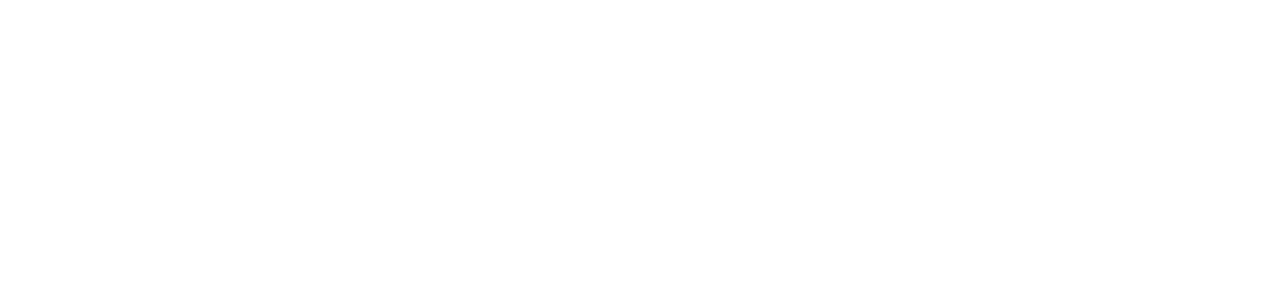
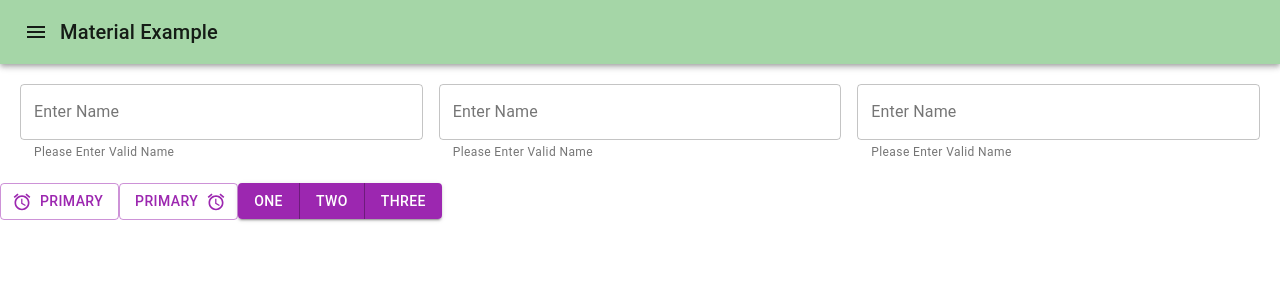
Before and after one commit to AshishGz/react-class-1, a React (Create React App) app: page /mui in a window 1280 px wide. Shown: the top 300 px of the page. Built offline with nearby package versions, Linux system fonts and the light colour scheme.

Commit message:
material UI

```diff
--- a/src/App.js
+++ b/src/App.js
@@ -1,13 +1,16 @@
 import React, {Component} from 'react';
 import './App.css';
 import Routes from "./routes";
-
+import {theme} from "./theme";
+import {ThemeProvider} from '@material-ui/core/styles';
 export default class App extends Component {
 
     render() {
         return (
             <div>
+                <ThemeProvider theme={theme}>
                 <Routes/>
+                </ThemeProvider>
             </div>
         );
     }
--- /dev/null
+++ b/src/material-example/form-example.js
@@ -0,0 +1,48 @@
+import React, {Component} from 'react';
+import TextField from "@material-ui/core/TextField/TextField";
+import "./materil-css.css";
+import Grid from "@material-ui/core/Grid/Grid";
+
+class FormExample extends Component {
+    constructor(props) {
+        super(props);
+        this.state={
+            name:""
+        }
+    }
+    handleChange=(event)=>{
+        this.setState({
+            [event.target.id]:event.target.value
+        })
+    };
+
+
+    render() {
+        return (
+            <div>
+
+                        <Grid container  spacing={2}>
+                            {[0, 1, 2].map((value) => (
+                                <Grid key={value} item xs="6" sm="4">
+                                    <TextField
+                                        id="name"
+                                        label="Enter Name"
+                                        variant="outlined"
+                                        color="secondary"
+                                        value={this.state.name}
+                                        placeholder="Enter Name"
+                                        helperText="Please Enter Valid Name"
+                                        error={false}
+                                        disabled={false}
+                                        onChange={this.handleChange}
+                                        fullWidth={true}
+                                    />
+                                </Grid>
+                            ))}
+                        </Grid>
+            </div>
+        );
+    }
+}
+
+export default FormExample;
--- /dev/null
+++ b/src/material-example/header.js
@@ -0,0 +1,69 @@
+import React, {Component} from 'react';
+import { makeStyles } from '@material-ui/core/styles';
+import AppBar from '@material-ui/core/AppBar';
+import Toolbar from '@material-ui/core/Toolbar';
+import Typography from '@material-ui/core/Typography';
+import Button from '@material-ui/core/Button';
+import IconButton from '@material-ui/core/IconButton';
+import MenuIcon from '@material-ui/icons/Menu';
+import Drawer from "@material-ui/core/Drawer/Drawer";
+import List from "@material-ui/core/List/List";
+import Divider from "@material-ui/core/Divider/Divider";
+import ListItem from "@material-ui/core/ListItem/ListItem";
+import ListItemIcon from "@material-ui/core/ListItemIcon/ListItemIcon";
+import ListItemText from "@material-ui/core/ListItemText/ListItemText";
+import InboxIcon from '@material-ui/icons/MoveToInbox';
+import MailIcon from '@material-ui/icons/Mail';
+class Header extends Component {
+    constructor(props){
+        super(props);
+        this.state={
+            openDrawer:false
+        }
+    }
+    render() {
+
+
+        return (
+            <div>
+                <AppBar position="static">
+                    <Toolbar>
+                        <IconButton
+                            onClick={()=>this.setState({openDrawer:true})}
+                            edge="start" color="inherit" aria-label="menu">
+                            <MenuIcon />
+                        </IconButton>
+                        <Typography variant="h6">
+                            Material Example
+                        </Typography>
+                    </Toolbar>
+                </AppBar>
+                <Drawer anchor="left"
+                        open={this.state.openDrawer}
+                onClose={()=>this.setState({openDrawer:false})}
+                >
+                    <List>
+                        {['Inbox', 'Starred', 'Send email', 'Drafts'].map((text, index) => (
+                            <ListItem button key={text}>
+                                <ListItemIcon>{index % 2 === 0 ? <InboxIcon /> : <MailIcon />}</ListItemIcon>
+                                <ListItemText primary={text} />
+                            </ListItem>
+                        ))}
+                    </List>
+                    <Divider />
+                    <List>
+                        {['All mail', 'Trash', 'Spam'].map((text, index) => (
+                            <ListItem button key={text}>
+                                <ListItemIcon>{index % 2 === 0 ? <InboxIcon /> : <MailIcon />}</ListItemIcon>
+                                <ListItemText primary={text} />
+                            </ListItem>
+                        ))}
+                    </List>
+
+                </Drawer>
+            </div>
+        );
+    }
+}
+
+export default Header;
--- /dev/null
+++ b/src/material-example/material-home.js
@@ -0,0 +1,36 @@
+import React, {Component} from 'react';
+import Header from "./header";
+import FormExample from "./form-example";
+import Button from "@material-ui/core/Button/Button";
+import StartIcon from "@material-ui/icons/AccessAlarm"
+import ButtonGroup from "@material-ui/core/ButtonGroup/ButtonGroup";
+
+class MaterialHome extends Component {
+    render() {
+        return (
+            <div>
+                <Header/>
+                <div style={{margin:'20px'}}>
+                <FormExample/>
+                </div>
+                <Button variant="outlined" color="secondary"
+                        startIcon={<StartIcon />}
+                >
+                    Primary
+                </Button>
+                <Button variant="outlined" color="secondary"
+                        endIcon={<StartIcon />}
+                >
+                    Primary
+                </Button>
+                <ButtonGroup color="secondary" variant="contained" aria-label="outlined primary button group">
+                    <Button>One</Button>
+                    <Button>Two</Button>
+                    <Button>Three</Button>
+                </ButtonGroup>
+            </div>
+        );
+    }
+}
+
+export default MaterialHome;
--- /dev/null
+++ b/src/material-example/materil-css.css
@@ -0,0 +1,3 @@
+#name input{
+    padding: 0px !important;
+}
--- a/src/routes.js
+++ b/src/routes.js
@@ -9,6 +9,7 @@
 import DigitalClock from "./digitalClock";
 import ApiCall from "./apiCall";
 import MySecondComponent from "./component/mySecondComponent";
+import MaterialHome from "./material-example/material-home";
 
 class Routes extends Component {
     render() {
@@ -25,6 +26,9 @@
                             <Route path="/api-call" exact>
                                 <ApiCall/>
                             </Route>
+                            <Route path="/mui" exact>
+                                <MaterialHome/>
+                            </Route>
                             <Route path="/dynamicRoute/:id/:value" exact>
                                 <MySecondComponent/>
                             </Route>
--- /dev/null
+++ b/src/theme.js
@@ -0,0 +1,15 @@
+import { createMuiTheme } from '@material-ui/core/styles';
+import purple from '@material-ui/core/colors/purple';
+import green from '@material-ui/core/colors/green';
+
+export const theme = createMuiTheme({
+    palette: {
+        primary: {
+            main: green[200],
+        },
+        secondary: {
+            main: purple[500],
+        },
+    },
+
+});
```
Also changed, not shown: 1 other file (tests, documents, lock files or other folders).
